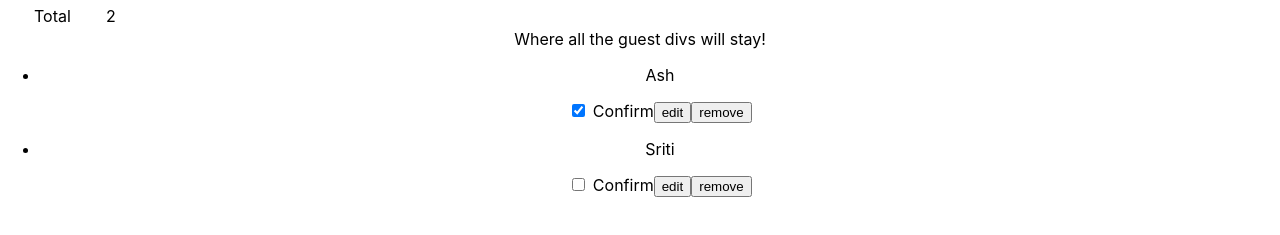
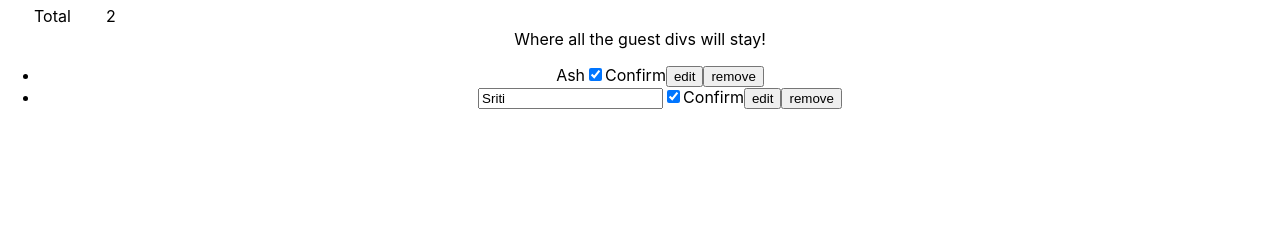
Before and after one commit to asrahman97/project2, a React (Create React App) app in the folder wedding-app/: page / in a window 1280 px wide. Shown: the part 219-454 px from the top of the page. Built offline with nearby package versions, Linux system fonts and the light colour scheme.

Commit message:
added guestEdit component

```diff
--- a/wedding-app/src/App.js
+++ b/wedding-app/src/App.js
@@ -10,12 +10,14 @@ class App extends Component {
       guests: [
         {
           name: 'Ash',
-          confirmed: true
+          confirmed: true,
+          editing: false
         },
 
         {
           name: 'Sriti',
-          confirmed: false
+          confirmed: true,
+          editing: true
         }
 
       ]
@@ -26,6 +28,40 @@ class App extends Component {
 
   }
 
+
+  toggleConfirmation = (indexToChange) =>
+    this.setState({
+      guests: this.state.guests.map((guest, index) => {
+        if (index === indexToChange) {
+          return {
+            ...guest,
+            confirmed: !guest.confirmed
+          }
+        }
+        return guest
+      })
+    })
+
+
+  toggleGuestProperty = (property, indexToChange) =>
+    this.setState({
+      guests: this.state.guests.map((guest, index) => {
+        if (index === indexToChange) {
+          return {
+            ...guest,
+          [property]: !guest[property]
+          }
+        }
+        return guest
+      })
+    })
+
+
+  toggleConfirmation = (index) =>
+    this.toggleGuestProperty('confirmed', index)
+
+  toggleEditing = (index) =>
+    this.toggleGuestProperty('editing', index)
 
 
 
@@ -76,7 +112,11 @@ class App extends Component {
           Where all the guest divs will stay!
         </div>
 
-        <GuestList guests={this.state.guests}/>
+        <GuestList
+          guests={this.state.guests}
+          toggleConfirmation={this.toggleConfirmation}
+          toggleEditing={this.toggleEditing}
+        />
 
 
 
--- /dev/null
+++ b/wedding-app/src/components/guestEdit.js
@@ -0,0 +1,26 @@
+import React from 'react';
+
+const guestEdit = (props) => {
+
+  if (props.editing) {
+    return (
+      <input type='text' value={props.children} />
+    )
+  } else {
+    return (
+      <span>
+        {props.children}
+      </span>
+    )
+  }
+
+
+}
+
+
+
+
+
+
+
+export default guestEdit;
--- a/wedding-app/src/components/guestList.js
+++ b/wedding-app/src/components/guestList.js
@@ -9,7 +9,14 @@ const GuestList = (props) => {
       <ul>
         {props.guests.map((guest, index) =>
 
-          <OneGuest key={index} name={guest.name} confirmed={guest.confirmed} />
+          <OneGuest
+            key={index}
+            name={guest.name}
+            confirmed={guest.confirmed}
+            editing={guest.editing}
+            handleConfirmation={() => props.toggleConfirmation(index)}
+            handleToggleEditing={() => props.toggleEditing(index)}
+          />
 
         )}
       </ul>
--- a/wedding-app/src/components/oneGuest.js
+++ b/wedding-app/src/components/oneGuest.js
@@ -1,4 +1,5 @@
 import React from 'react';
+import GuestEdit from './guestEdit'
 
 const OneGuest = (props) => {
   return (
@@ -7,11 +8,16 @@ const OneGuest = (props) => {
 
 
           <li>
-            <p>{props.name}</p>
+            <GuestEdit editing={props.editing}>{props.name}</GuestEdit>
             <label>
-              <input type='checkbox' checked={props.confirmed} /> Confirm
+              <input
+                type='checkbox'
+                checked={props.confirmed}
+                onChange={props.handleConfirmation}
+              />
+              Confirm
             </label>
-            <button>edit</button>
+            <button onClick={props.handleToggleEditing}>edit</button>
             <button>remove</button>
           </li>
 
```
